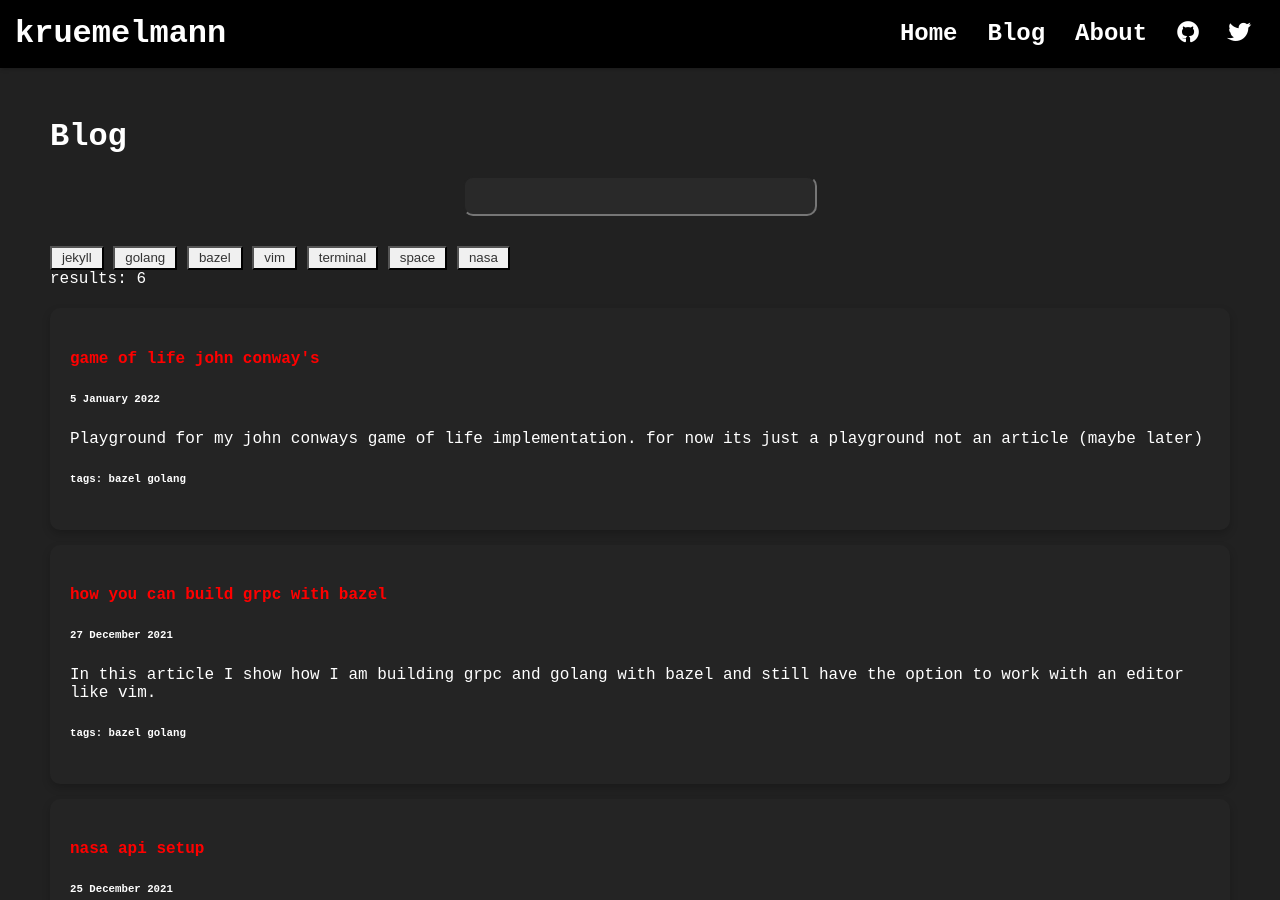
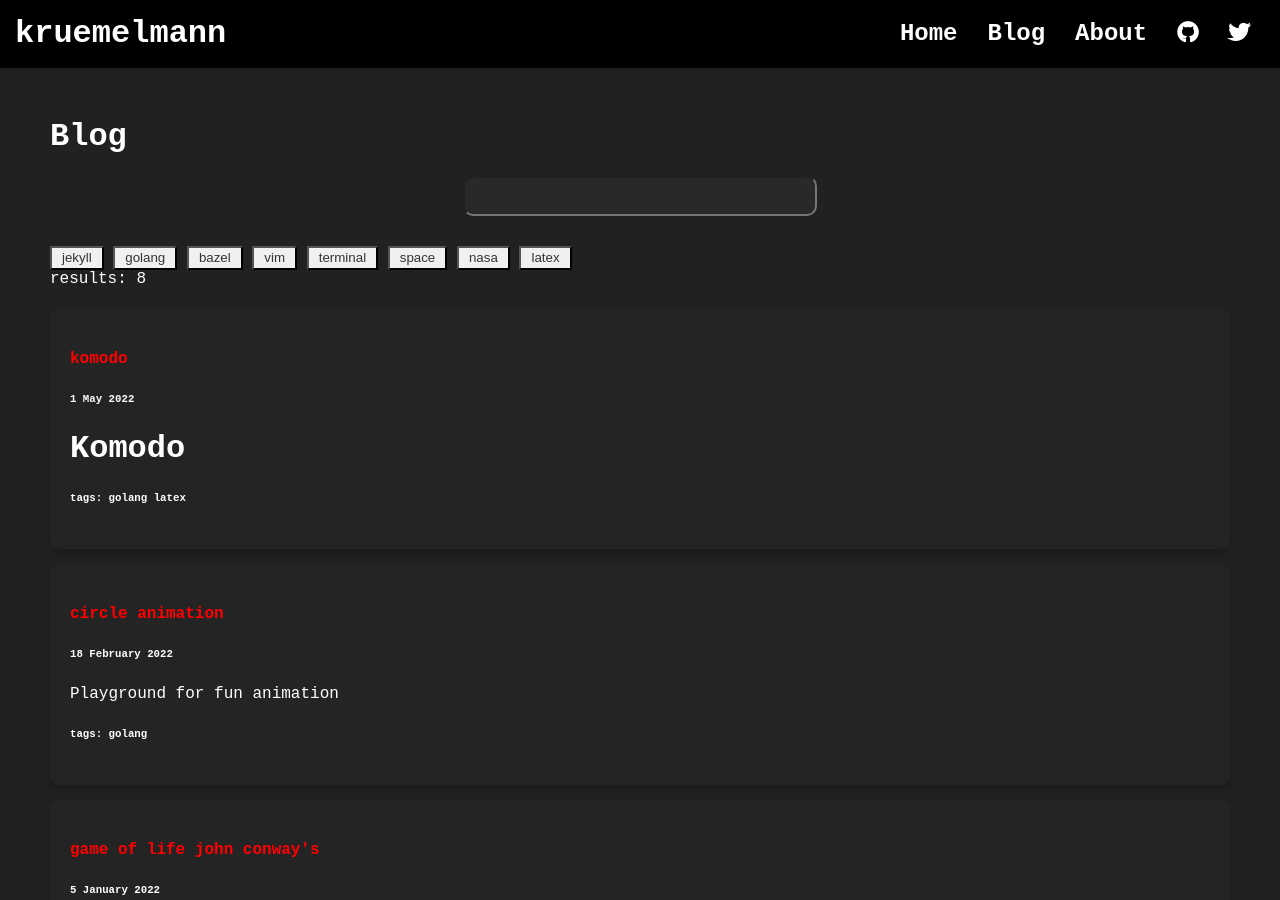
Before and after one commit to Kruemelmann/kruemelmann.github.io, a Jekyll site: the page built from blog.html, in a window 1280 px wide and 900 px high. Built offline with Jekyll 4.4.1, drawn with Linux system fonts in a browser that asks for light colours.

Commit message:
adding komodo blog post and a little playground for circleanimations

```diff
--- a/_includes/scripts.html
+++ b/_includes/scripts.html
@@ -4,6 +4,7 @@
 
 <!-- own scripts -->
 
+<script src="/assets/js/routing.js"></script>
 <script src="/assets/js/cookie.js"></script>
 <script src="/assets/js/request.js"></script>
 <script src="/assets/js/filter.js"></script>
--- /dev/null
+++ b/_posts/2022-02-18-circleanimation.md
@@ -0,0 +1,18 @@
+---
+
+layout: blog
+title: circle animation
+published: true
+tags: golang
+
+---
+
+Playground for fun animation
+
+
+
+## 2d game of live
+<div>
+    <canvas id="myCanvas" width="1000" height="800"></canvas>
+    <script src="/assets/js/posts/2022-02-18-circle_animation/main.js"></script>
+</div>
--- /dev/null
+++ b/assets/js/routing.js
@@ -0,0 +1,13 @@
+'use strict'
+
+function startHashRouting() {
+    if(window.location.hash) {
+        var hash = window.location.hash.substring(1);
+        if (hash == "komodo") {
+            window.location.href = '2022/05/01/komodo.html';
+        }
+    }
+}
+
+//instandly trigger
+startHashRouting()
```
Also changed, not shown: _posts/2022-05-01-komodo.md (added, +12 -0 lines), assets/js/posts/2022-02-18-circle_animation/main.js (added, +48 -0 lines), Gemfile.lock.
